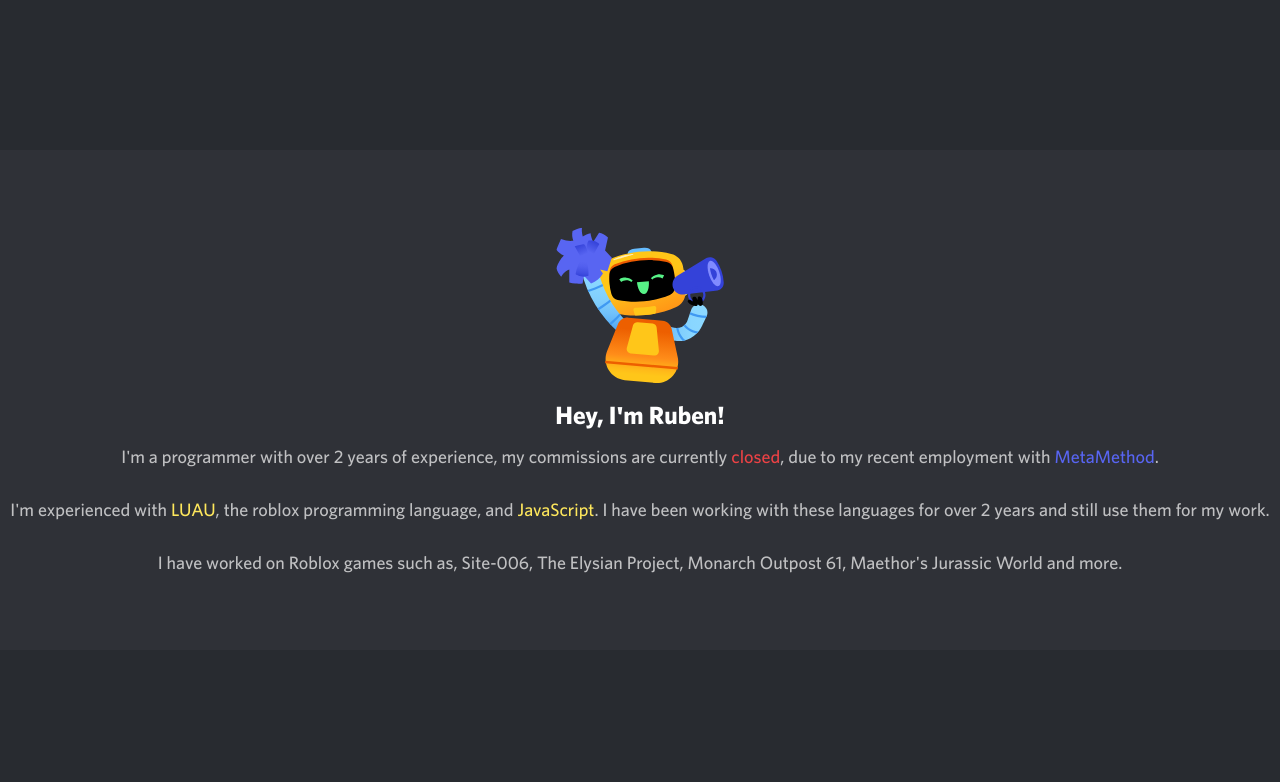
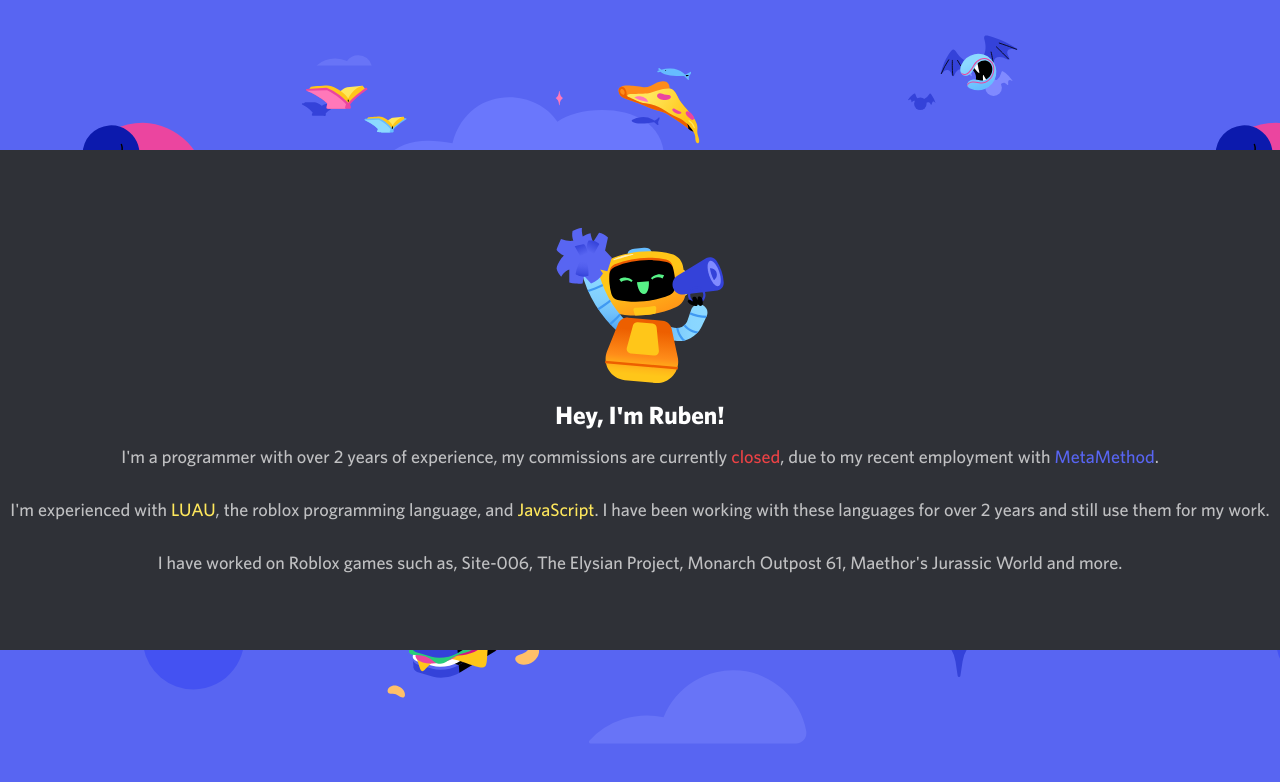
Before and after one commit to RubenTelfer/RUBEN, a plain HTML site: page index.html in a window 1280 px wide. Drawn offline with Linux system fonts and the light colour scheme.

Commit message:
Update index.html

```diff
--- a/index.html
+++ b/index.html
@@ -54,6 +54,8 @@ flex-direction: column;
 
         body {
             background-color: 	#282b30;
+            background-image: url(/back.svg);
+            background-size: 2300;
         }
 
         .text-red {
```
